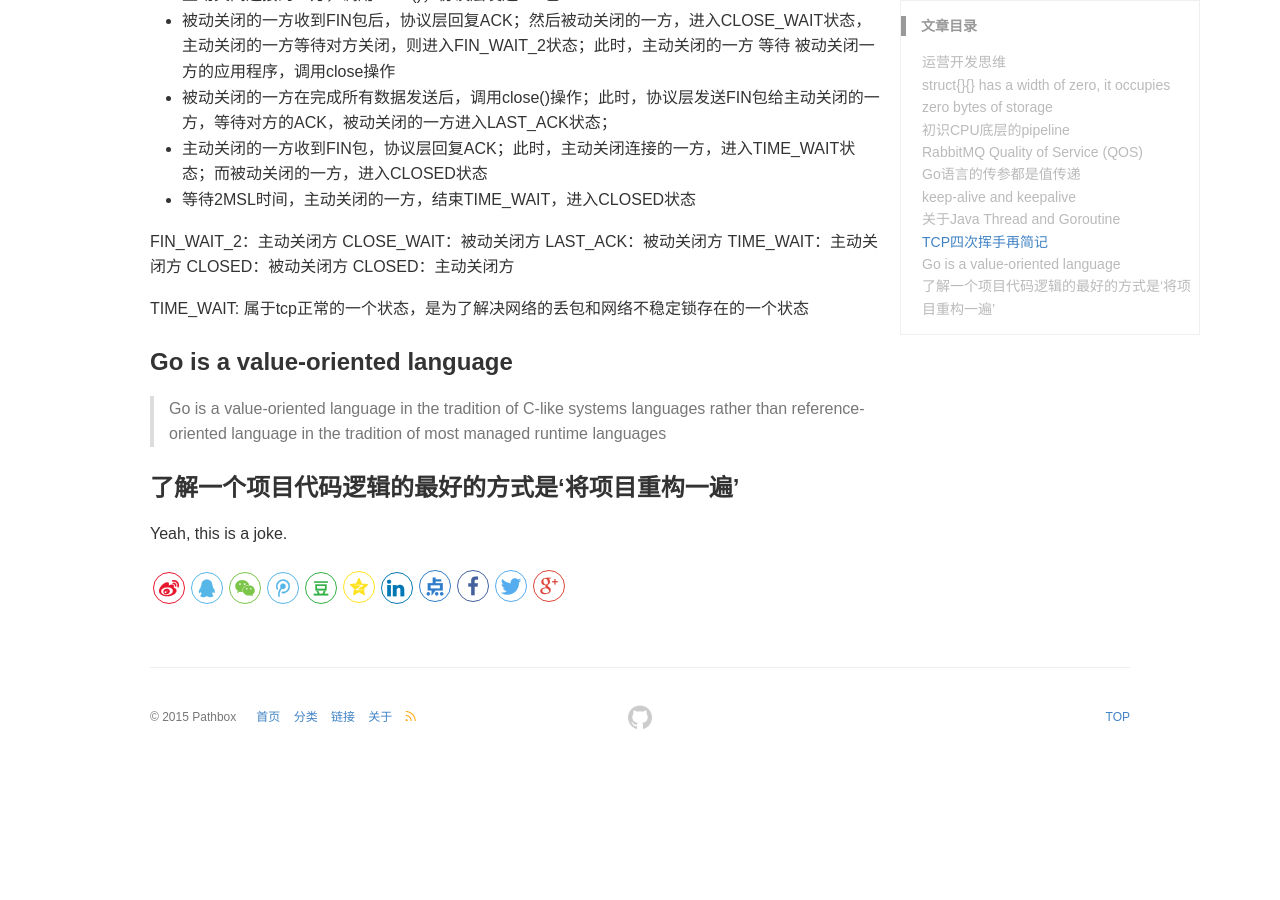
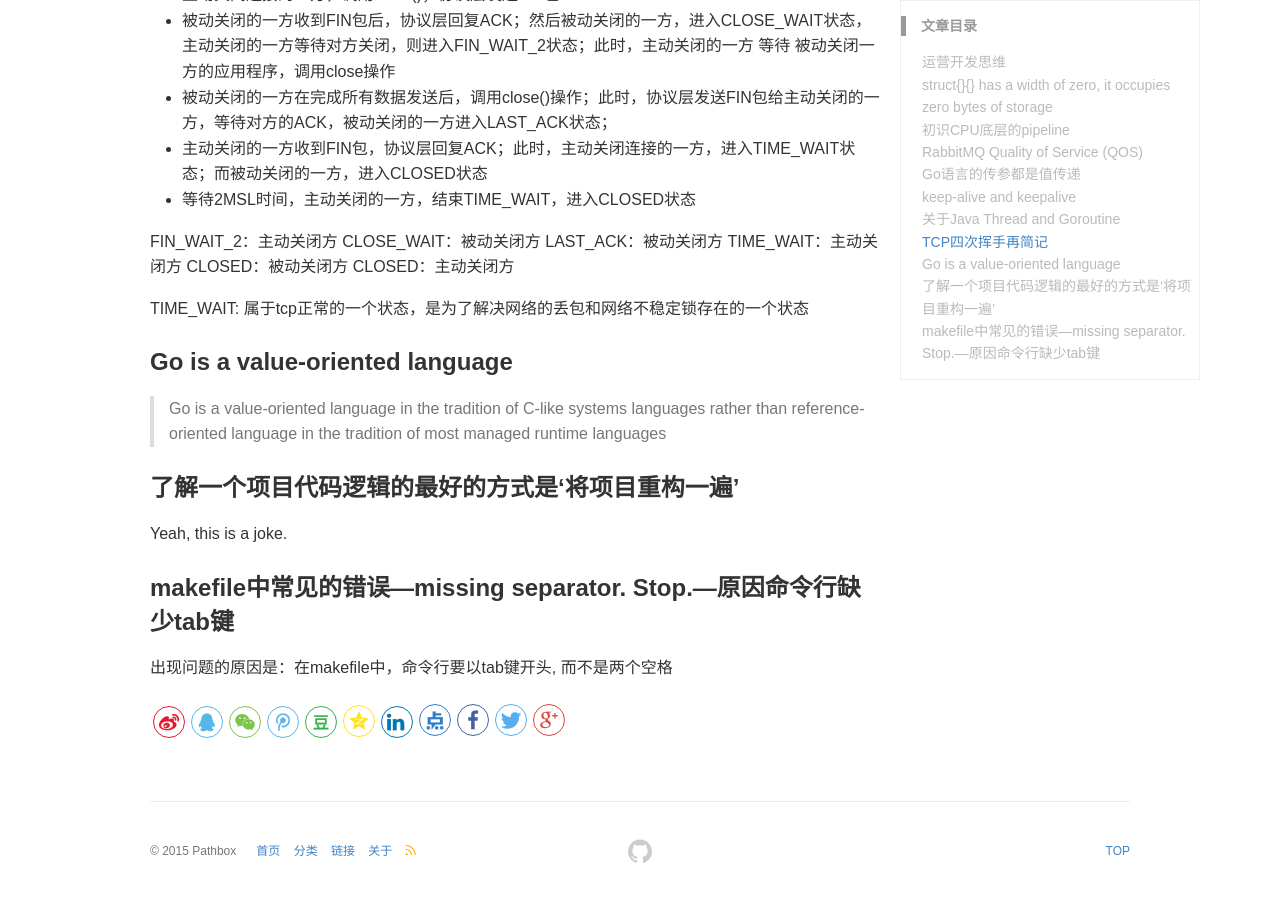
Before and after one commit to pathbox/pathbox.github.io, a Jekyll site: the page built from _posts/2018-07-04-work-summary-in-UCloud-18.md, in a window 1280 px wide and 900 px high, scrolled down 3693 px. Built offline with Jekyll 4.4.1, drawn with Linux system fonts in a browser that asks for light colours; before the commit the page ends 4459 px from its top, so only the background shows below that.

Commit message:
makefile中常见的错误—missing separator. Stop.—原因命令行缺少tab键

```diff
--- a/_posts/2018-07-04-work-summary-in-UCloud-18.md
+++ b/_posts/2018-07-04-work-summary-in-UCloud-18.md
@@ -150,3 +150,6 @@ TIME_WAIT: 属于tcp正常的一个状态，是为了解决网络的丢包和网
 
 ### 了解一个项目代码逻辑的最好的方式是‘将项目重构一遍’
 Yeah, this is a joke.
+
+### makefile中常见的错误—missing separator. Stop.—原因命令行缺少tab键
+出现问题的原因是：在makefile中，命令行要以tab键开头, 而不是两个空格
```
